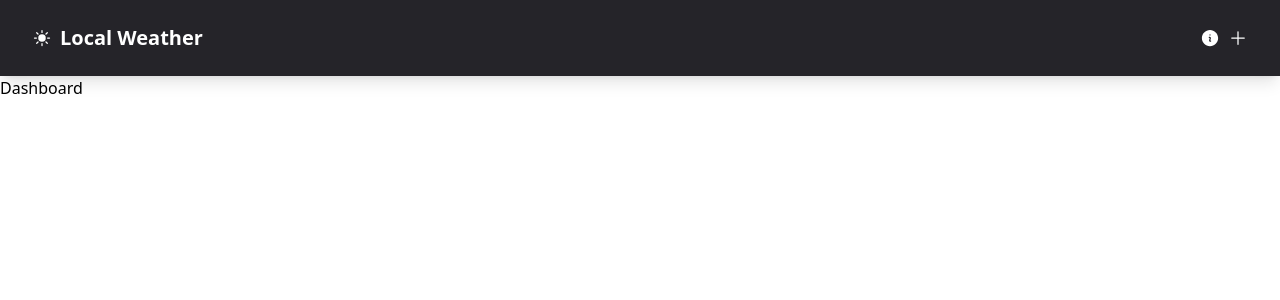
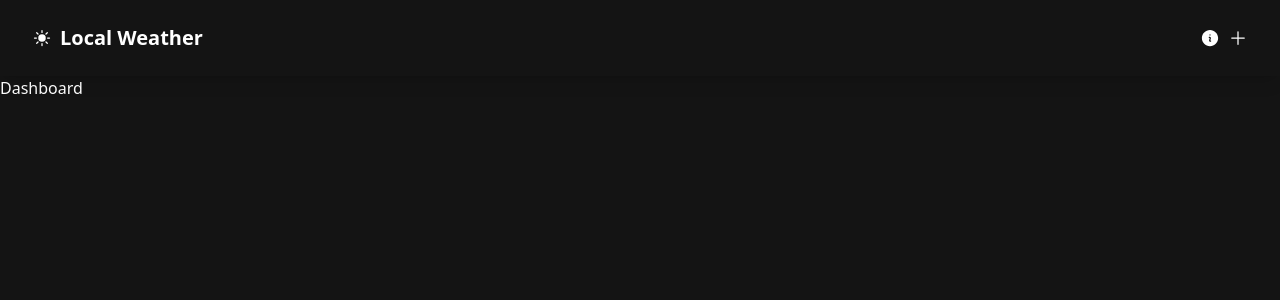
Before and after one commit to paresiqbal/react-weather, a React (Vite) app: page / in a window 1280 px wide. Shown: the top 300 px of the page. Built offline with nearby package versions, Linux system fonts and the light colour scheme.

Commit message:
Changes dark mode

```diff
--- a/src/components/Navbar.jsx
+++ b/src/components/Navbar.jsx
@@ -21,7 +21,7 @@
 
   return (
     <nav className="top-0 sticky shadow-lg bg-weather-primary">
-      <div className="container flex flex-col sm:flex-row items-center gap-4 text-white py-6 ">
+      <div className="container flex flex-col sm:flex-row items-center gap-4 text-white py-4 md:py-6">
         <NavLink
           to={"/"}
           aria-label="HomePage"
--- a/src/layout/MainLayout.jsx
+++ b/src/layout/MainLayout.jsx
@@ -5,7 +5,7 @@
   return (
     <div>
       <Navbar />
-      <main>
+      <main className="bg-weather-primary h-screen text-white">
         <Outlet />
       </main>
     </div>
--- a/tailwind.config.js
+++ b/tailwind.config.js
@@ -4,9 +4,9 @@
   theme: {
     extend: {
       colors: {
-        "weather-primary": "#252429",
-        "weather-secondary": "#231f2d",
-        "weather-tertiary": "#211a32"
+        "weather-primary": "#141414",
+        "weather-secondary": "#282828",
+        "weather-tertiary": "#3c3c3c"
       },
     },
     fontFamily: {
```
